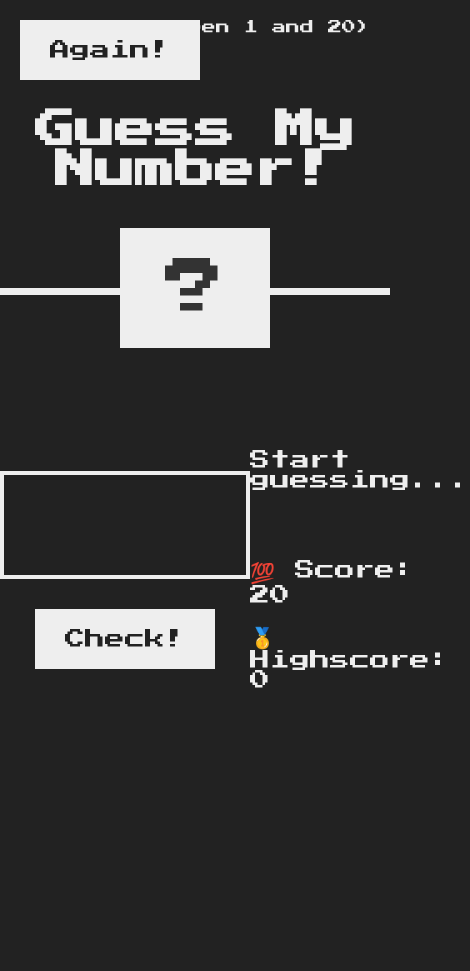
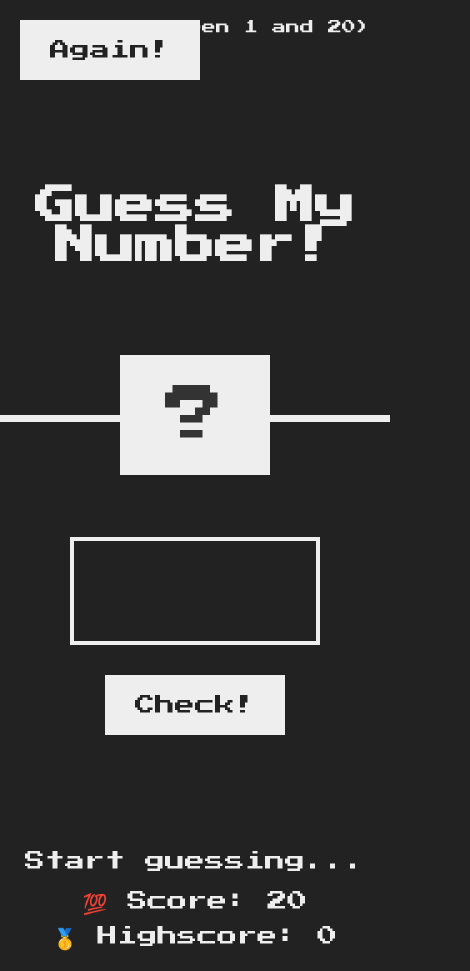
Before and after one commit to mjmorrison10/guess-my-number, a plain HTML site: page index.html in a window 390 px wide. Shown: the whole page, 470 px wide, since content can reach past the window. Before the commit the page ends 844 px from the top, so only its background shows below. Drawn offline with Linux system fonts and the light colour scheme.

Commit message:
responsive design

```diff
--- a/style.css
+++ b/style.css
@@ -21,12 +21,12 @@ body {
 /* LAYOUT */
 header {
   position: relative;
-  height: 35vh;
+  min-height: 35vh;
   border-bottom: 7px solid #eee;
 }
 
 main {
-  height: 65vh;
+  min-height: 65vh;
   color: #eee;
   display: flex;
   align-items: center;
@@ -111,9 +111,38 @@ h1 {
 
 .message {
   margin-bottom: 8rem;
-  height: 3rem;
+  min-height: 3rem;
 }
 
 .label-score {
   margin-bottom: 2rem;
 }
+
+@media (max-width: 600px) {
+  .wrapper {
+    overflow: hidden;
+  }
+  main {
+    flex-direction: column;
+  }
+  header {
+    height: auto;
+    min-height: 50vh;
+  }
+  h1 {
+    margin-top: 1rem;
+  }
+  .left {
+    margin-top: auto;
+    width: 100%;
+  }
+  .right {
+    margin-top: auto;
+    padding-bottom: 1rem;
+    width: 100%;
+  }
+  .right p {
+    margin-bottom: 1rem;
+    text-align: center;
+  }
+}
```
